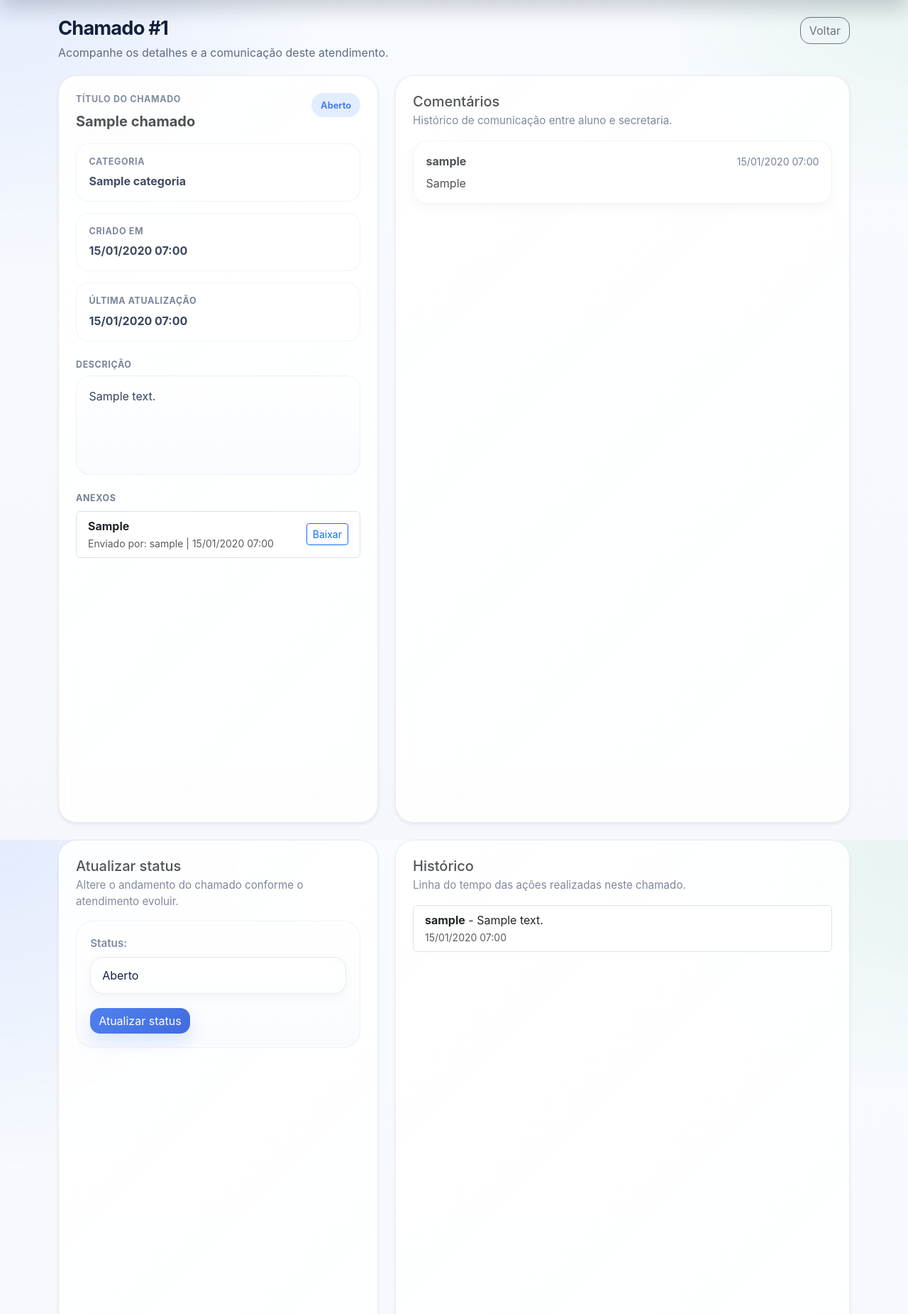
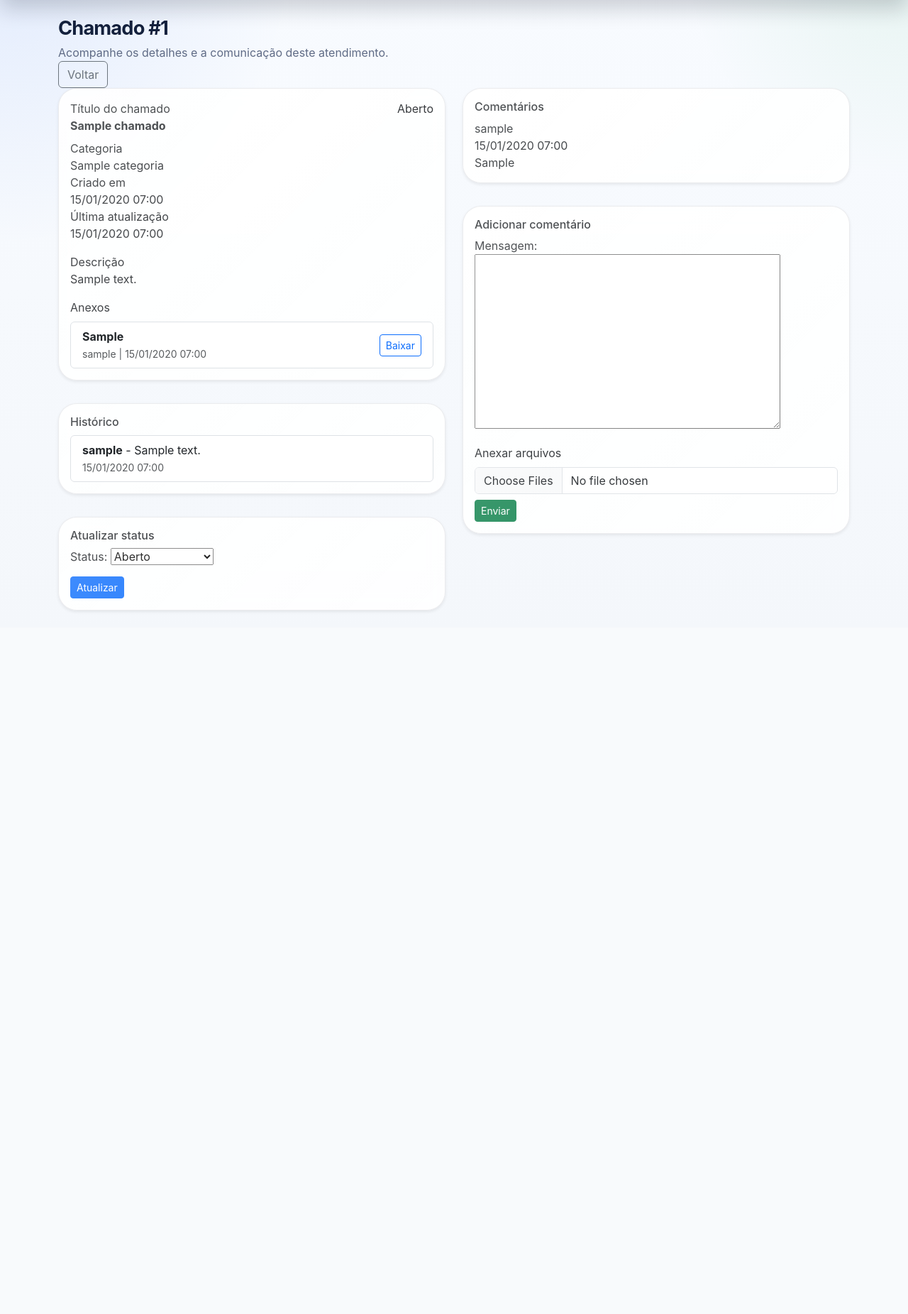
Before and after one commit to Kayronbc/SICA_Python, a Django app: page /chamado/1/ in a window 1280 px wide. Shown: the part 69-1920 px from the top of the page at 71% size. After the commit the page ends 931 px from the top, so only its background shows below. Run offline with Django 5.2, Linux system fonts and the light colour scheme; a user stored in the database is signed in; tables that the repository leaves empty hold one stand-in row (values such as "Sample post").

Commit message:
alterações

```diff
--- a/chamados/templates/chamados/detalhe_chamado.html
+++ b/chamados/templates/chamados/detalhe_chamado.html
@@ -1,6 +1,18 @@
 {% extends "base.html" %}
 
 {% block content %}
+<style>
+  .sica-card-scroll {
+    max-height: 320px;
+    overflow-y: auto;
+  }
+
+  .sica-card-scroll-large {
+    max-height: 400px;
+    overflow-y: auto;
+  }
+</style>
+
 <div class="sica-page-header">
   <div>
     <h1 class="sica-section-title">Chamado #{{ chamado.id }}</h1>
@@ -13,13 +25,18 @@
 </div>
 
 <div class="row g-4 sica-detail-layout">
-  <div class="col-12 col-xl-5">
+
+  <!-- 🔵 ESQUERDA -->
+  <div class="col-12 col-xl-6">
+
+    <!-- INFO -->
     <div class="card shadow-sm sica-soft-card">
-      <div class="card-body p-4">
-        <div class="d-flex align-items-start justify-content-between mb-3">
+      <div class="card-body p-3">
+
+        <div class="d-flex align-items-start justify-content-between mb-2">
           <div>
             <div class="sica-meta-label">Título do chamado</div>
-            <div class="fs-5 fw-bold">{{ chamado.titulo }}</div>
+            <div class="fw-bold">{{ chamado.titulo }}</div>
           </div>
 
           <div>
@@ -33,7 +50,7 @@
           </div>
         </div>
 
-        <div class="sica-meta-list mb-4">
+        <div class="sica-meta-list mb-3">
           <div class="sica-meta-item">
             <div class="sica-meta-label">Categoria</div>
             <div class="sica-meta-value">{{ chamado.categoria }}</div>
@@ -52,15 +69,16 @@
 
         <div>
           <div class="sica-meta-label">Descrição</div>
-          <div class="sica-description-box">
+          <div class="sica-description-box sica-card-scroll">
             {{ chamado.descricao }}
           </div>
         </div>
 
-        <!-- 🔥 ANEXOS -->
-        <div class="mt-4">
+        <!-- ANEXOS -->
+        <div class="mt-3">
           <div class="sica-meta-label">Anexos</div>
 
+          <div class="sica-card-scroll">
             {% if chamado.anexos.all %}
               <ul class="list-group mt-2">
                 {% for anexo in chamado.anexos.all %}
@@ -69,7 +87,7 @@
                       <div>
                         <div><strong>{{ anexo.arquivo.name }}</strong></div>
                         <small class="text-muted">
-                        Enviado por: {{ anexo.enviado_por.username }} |
+                          {{ anexo.enviado_por.username }} |
                           {{ anexo.enviado_em|date:"d/m/Y H:i" }}
                         </small>
                       </div>
@@ -85,68 +103,17 @@
               <div class="text-muted mt-2">Nenhum anexo.</div>
             {% endif %}
           </div>
+        </div>
 
       </div>
     </div>
 
-    {% if is_secretaria %}
-      <div class="card shadow-sm sica-soft-card mt-4">
-        <div class="card-body p-4">
-          <div class="mb-3">
-            <h2 class="h5 mb-1">Atualizar status</h2>
-            <p class="sica-top-note mb-0">Altere o andamento do chamado conforme o atendimento evoluir.</p>
-          </div>
+    <!-- HISTÓRICO -->
+    <div class="card shadow-sm sica-soft-card mt-3">
+      <div class="card-body p-3">
+        <h2 class="h6 mb-2">Histórico</h2>
 
-          <div class="sica-form-soft sica-form-shell">
-            <form method="post">
-              {% csrf_token %}
-              {{ status_form.as_p }}
-              <button type="submit" name="atualizar_status" class="btn btn-primary sica-btn-primary">
-                Atualizar status
-              </button>
-            </form>
-          </div>
-        </div>
-      </div>
-    {% endif %}
-  </div>
-
-  <div class="col-12 col-xl-7">
-    <div class="card shadow-sm sica-soft-card mb-4">
-      <div class="card-body p-4">
-        <div class="mb-3">
-          <h2 class="h5 mb-1">Comentários</h2>
-          <p class="sica-top-note mb-0">Histórico de comunicação entre aluno e secretaria.</p>
-        </div>
-
-        {% if chamado.comentarios.all %}
-          <div class="sica-comment-list">
-            {% for comentario in chamado.comentarios.all %}
-              <div class="sica-comment-item">
-                <div class="sica-comment-head">
-                  <div class="sica-comment-author">{{ comentario.autor.username }}</div>
-                  <div class="sica-comment-date">{{ comentario.criado_em|date:"d/m/Y H:i" }}</div>
-                </div>
-                <div>{{ comentario.mensagem }}</div>
-              </div>
-            {% endfor %}
-          </div>
-        {% else %}
-          <div class="sica-empty-state">
-            Sem comentários ainda.
-          </div>
-        {% endif %}
-      </div>
-    </div>
-
-    <!-- 🔥 HISTÓRICO (NOVO) -->
-    <div class="card shadow-sm sica-soft-card mb-4">
-      <div class="card-body p-4">
-        <div class="mb-3">
-          <h2 class="h5 mb-1">Histórico</h2>
-          <p class="sica-top-note mb-0">Linha do tempo das ações realizadas neste chamado.</p>
-        </div>
-
+        <div class="sica-card-scroll-large">
           {% if chamado.historico.all %}
             <ul class="list-group">
               {% for item in chamado.historico.all %}
@@ -167,31 +134,78 @@
           {% endif %}
         </div>
       </div>
-
-    <div class="card shadow-sm sica-soft-card">
-      <div class="card-body p-4">
-        <div class="mb-3">
-          <h2 class="h5 mb-1">Adicionar comentário</h2>
-          <p class="sica-top-note mb-0">Registre uma nova mensagem para este chamado.</p>
     </div>
 
-        <div class="sica-form-soft sica-form-shell">
+    {% if is_secretaria %}
+    <div class="card shadow-sm sica-soft-card mt-3">
+      <div class="card-body p-3">
+        <h2 class="h6 mb-2">Atualizar status</h2>
+
+        <form method="post">
+          {% csrf_token %}
+          {{ status_form.as_p }}
+          <button type="submit" name="atualizar_status" class="btn btn-primary btn-sm">
+            Atualizar
+          </button>
+        </form>
+      </div>
+    </div>
+    {% endif %}
+
+  </div>
+
+  <!-- 🟢 DIREITA -->
+  <div class="col-12 col-xl-6">
+
+    <!-- COMENTÁRIOS -->
+    <div class="card shadow-sm sica-soft-card mb-3">
+      <div class="card-body p-3">
+        <h2 class="h6 mb-2">Comentários</h2>
+
+        <div class="sica-card-scroll-large">
+          {% if chamado.comentarios.all %}
+            <div class="sica-comment-list">
+              {% for comentario in chamado.comentarios.all %}
+                <div class="sica-comment-item">
+                  <div class="sica-comment-head">
+                    <div class="sica-comment-author">{{ comentario.autor.username }}</div>
+                    <div class="sica-comment-date">{{ comentario.criado_em|date:"d/m/Y H:i" }}</div>
+                  </div>
+                  <div>{{ comentario.mensagem }}</div>
+                </div>
+              {% endfor %}
+            </div>
+          {% else %}
+            <div class="sica-empty-state">
+              Sem comentários ainda.
+            </div>
+          {% endif %}
+        </div>
+      </div>
+    </div>
+
+    <!-- NOVO COMENTÁRIO -->
+    <div class="card shadow-sm sica-soft-card">
+      <div class="card-body p-3">
+        <h2 class="h6 mb-2">Adicionar comentário</h2>
+
         <form method="post" enctype="multipart/form-data">
           {% csrf_token %}
           {{ comentario_form.as_p }}
 
-            <div class="mt-3">
+          <div class="mt-2">
             <label class="form-label">Anexar arquivos</label>
             <input type="file" name="arquivos" class="form-control" multiple>
           </div>
 
-            <button type="submit" name="enviar_comentario" class="btn btn-success sica-btn-success mt-3">
-              Enviar comentário
+          <button type="submit" name="enviar_comentario" class="btn btn-success btn-sm mt-2">
+            Enviar
           </button>
         </form>
       </div>
     </div>
+
   </div>
-  </div>
+
 </div>
 {% endblock %}
--- a/chamados/views.py
+++ b/chamados/views.py
@@ -138,12 +138,7 @@ def detalhe_chamado(request, id):
                 comentario.chamado = chamado
                 comentario.save()
 
-                # 🔥 HISTÓRICO (NOVO)
-                HistoricoChamado.objects.create(
-                    chamado=chamado,
-                    usuario=request.user,
-                    descricao="Adicionou um comentário"
-                )
+                # ❌ REMOVIDO HISTÓRICO DUPLICADO DAQUI
 
                 for arquivo in arquivos:
                     Anexo.objects.create(
--- a/static/css/styles.css
+++ b/static/css/styles.css
@@ -121,6 +121,48 @@ body.sica-body {
   pointer-events: none;
 }
 
+/* ========================= */
+/* 🔥 CORREÇÃO REAL (FUNCIONA) */
+/* ========================= */
+
+/* NÃO deixa as colunas esticarem */
+.sica-detail-layout {
+  align-items: flex-start !important;
+}
+
+/* TRANSFORMA as colunas em layout vertical */
+.sica-detail-layout > [class*="col"] {
+  display: flex;
+  flex-direction: column;
+  gap: 1rem;
+}
+
+/* REMOVE qualquer esticamento dos cards */
+.sica-detail-layout .card {
+  height: auto !important;
+  flex: 0 0 auto;
+}
+
+/* SCROLL INTERNO */
+.sica-card-scroll {
+  max-height: 350px;
+  overflow-y: auto;
+}
+
+.sica-card-scroll-sm {
+  max-height: 250px;
+  overflow-y: auto;
+}
+
+.sica-card-scroll-lg {
+  max-height: 450px;
+  overflow-y: auto;
+}
+
+/* ========================= */
+/* RESTANTE ORIGINAL */
+/* ========================= */
+
 .sica-stat-card {
   border: none;
   color: #fff;
@@ -184,307 +226,6 @@ body.sica-body {
   color: inherit;
 }
 
-.table {
-  --bs-table-bg: transparent;
-  --bs-table-border-color: rgba(15, 23, 42, 0.06);
-  margin-bottom: 0;
-}
-
-.table thead th {
-  border-bottom-width: 1px;
-  color: var(--sica-text-soft);
-  font-size: 0.82rem;
-  text-transform: uppercase;
-  letter-spacing: 0.04em;
-  font-weight: 700;
-  padding-top: 1rem;
-  padding-bottom: 1rem;
-}
-
-.table tbody tr {
-  transition: 0.2s ease;
-}
-
-.table-hover tbody tr:hover {
-  background: rgba(37, 99, 235, 0.04);
-}
-
-.table td {
-  vertical-align: middle;
-  padding-top: 1rem;
-  padding-bottom: 1rem;
-}
-
-.sica-badge {
-  display: inline-flex;
-  align-items: center;
-  gap: 0.35rem;
-  border-radius: 999px;
-  padding: 0.45rem 0.8rem;
-  font-weight: 700;
-  font-size: 0.8rem;
-}
-
-.sica-badge-open {
-  color: var(--sica-open);
-  background: var(--sica-open-soft);
-}
-
-.sica-badge-progress {
-  color: #8a6a00;
-  background: var(--sica-progress-soft);
-}
-
-.sica-badge-done {
-  color: var(--sica-done);
-  background: var(--sica-done-soft);
-}
-
-.sica-page-header {
-  display: flex;
-  align-items: start;
-  justify-content: space-between;
-  gap: 1rem;
-  margin-bottom: 1.25rem;
-}
-
-.sica-page-actions {
-  display: flex;
-  gap: 0.75rem;
-  flex-wrap: wrap;
-}
-
-.sica-btn-primary {
-  background: linear-gradient(135deg, #2563eb, #1d4ed8);
-  border: none;
-  border-radius: 14px;
-  box-shadow: 0 12px 24px rgba(37, 99, 235, 0.18);
-}
-
-.sica-btn-primary:hover {
-  background: linear-gradient(135deg, #1d4ed8, #1e40af);
-}
-
-.sica-btn-success {
-  background: linear-gradient(135deg, #22c55e, #16a34a);
-  border: none;
-  border-radius: 14px;
-  box-shadow: 0 12px 24px rgba(34, 197, 94, 0.18);
-}
-
-.sica-btn-success:hover {
-  background: linear-gradient(135deg, #16a34a, #15803d);
-}
-
-.sica-btn-soft {
-  border-radius: 14px;
-}
-
-/* Formulários */
-form p {
-  margin-bottom: 1.1rem;
-}
-
-form p label,
-.form-label {
-  display: block;
-  margin-bottom: 0.45rem;
-  color: var(--sica-text-soft);
-  font-weight: 600;
-  font-size: 0.95rem;
-}
-
-input[type="text"],
-input[type="password"],
-input[type="email"],
-input[type="number"],
-input[type="date"],
-input[type="datetime-local"],
-select,
-textarea,
-.form-control,
-.form-select {
-  width: 100%;
-  border-radius: 18px !important;
-  border: 1px solid rgba(15, 23, 42, 0.08) !important;
-  background: rgba(255, 255, 255, 0.72) !important;
-  backdrop-filter: blur(10px);
-  box-shadow: inset 0 1px 1px rgba(255, 255, 255, 0.55), 0 6px 18px rgba(15, 23, 42, 0.04) !important;
-  min-height: 50px;
-  padding: 0.82rem 1rem !important;
-  color: var(--sica-text) !important;
-  transition: all 0.2s ease;
-  appearance: none;
-  -webkit-appearance: none;
-}
-
-textarea,
-textarea.form-control {
-  min-height: 140px;
-  resize: vertical;
-}
-
-input[type="text"]:focus,
-input[type="password"]:focus,
-input[type="email"]:focus,
-input[type="number"]:focus,
-input[type="date"]:focus,
-input[type="datetime-local"]:focus,
-select:focus,
-textarea:focus,
-.form-control:focus,
-.form-select:focus {
-  background: rgba(255, 255, 255, 0.92) !important;
-  border-color: rgba(37, 99, 235, 0.38) !important;
-  box-shadow: 0 0 0 0.22rem rgba(37, 99, 235, 0.12), 0 10px 24px rgba(37, 99, 235, 0.08) !important;
-  outline: none;
-}
-
-input::placeholder,
-textarea::placeholder {
-  color: #8fa0bb;
-}
-
-.sica-form-shell {
-  background: linear-gradient(180deg, rgba(255,255,255,0.78) 0%, rgba(248,251,255,0.88) 100%);
-  border: 1px solid rgba(15, 23, 42, 0.06);
-  border-radius: 24px;
-  padding: 1.2rem;
-}
-
-.sica-form-soft form p {
-  margin-bottom: 1.25rem;
-}
-
-.sica-form-soft .helptext {
-  display: block;
-  margin-top: 0.4rem;
-  color: var(--sica-text-soft);
-  font-size: 0.82rem;
-}
-
-.sica-form-soft ul.errorlist {
-  list-style: none;
-  padding-left: 0;
-  margin-bottom: 0.5rem;
-  color: #b91c1c;
-  font-size: 0.9rem;
-}
-
-.sica-meta-list {
-  display: grid;
-  gap: 1rem;
-}
-
-.sica-meta-item {
-  background: #fff;
-  border: 1px solid rgba(15, 23, 42, 0.06);
-  border-radius: 18px;
-  padding: 1rem 1.1rem;
-}
-
-.sica-meta-label {
-  font-size: 0.78rem;
-  text-transform: uppercase;
-  letter-spacing: 0.05em;
-  color: var(--sica-text-soft);
-  margin-bottom: 0.35rem;
-  font-weight: 700;
-}
-
-.sica-meta-value {
-  font-weight: 700;
-  color: var(--sica-text);
-}
-
-.sica-description-box {
-  background: linear-gradient(180deg, #ffffff 0%, #f8fbff 100%);
-  border: 1px solid rgba(15, 23, 42, 0.06);
-  border-radius: 20px;
-  padding: 1rem 1.1rem;
-  min-height: 140px;
-  color: var(--sica-text);
-}
-
-.sica-comment-list {
-  display: flex;
-  flex-direction: column;
-  gap: 0.9rem;
-}
-
-.sica-comment-item {
-  border: 1px solid rgba(15, 23, 42, 0.06);
-  background: #fff;
-  border-radius: 20px;
-  padding: 1rem 1.1rem;
-  box-shadow: 0 8px 18px rgba(15, 23, 42, 0.04);
-}
-
-.sica-comment-head {
-  display: flex;
-  align-items: center;
-  justify-content: space-between;
-  gap: 1rem;
-  margin-bottom: 0.45rem;
-}
-
-.sica-comment-author {
-  font-weight: 700;
-}
-
-.sica-comment-date {
-  color: var(--sica-text-soft);
-  font-size: 0.88rem;
-}
-
-.sica-empty-state {
-  background: linear-gradient(180deg, #ffffff 0%, #f8fbff 100%);
-  border: 1px dashed rgba(15, 23, 42, 0.10);
-  border-radius: 20px;
-  padding: 1.25rem;
-  color: var(--sica-text-soft);
-}
-
-.sica-filter-card {
-  background: linear-gradient(180deg, rgba(255,255,255,0.95) 0%, rgba(248,251,255,0.95) 100%);
-}
-
-.sica-login-card {
-  border-radius: 28px;
-  overflow: hidden;
-}
-
-.sica-login-card .card-body {
-  padding: 2rem;
-}
-
-.sica-login-title {
-  font-size: 1.7rem;
-  font-weight: 800;
-  letter-spacing: -0.03em;
-}
-
-.sica-login-subtitle {
-  color: var(--sica-text-soft);
-  margin-bottom: 1.5rem;
-}
-
-.pagination .page-link {
-  border-radius: 12px !important;
-  margin-right: 0.35rem;
-  border: 1px solid rgba(15, 23, 42, 0.08);
-  color: var(--sica-primary);
-}
-
-.pagination .page-item.disabled .page-link {
-  color: #7b869d;
-  background: #f8fafc;
-}
-
-.sica-detail-layout .card {
-  height: 100%;
-}
-
 .sica-top-note {
   color: var(--sica-text-soft);
   font-size: 0.95rem;
```
Also changed, not shown: 2 other files. Lines whose indentation alone changed are shown as unchanged.
